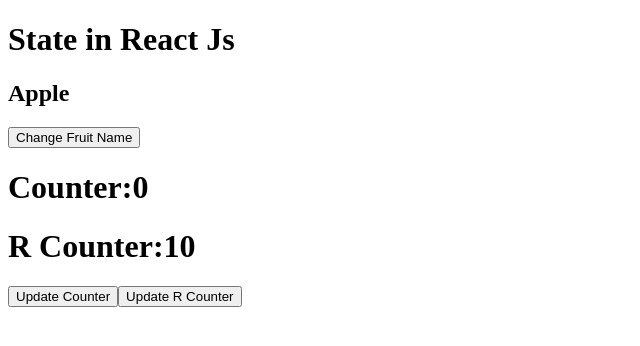
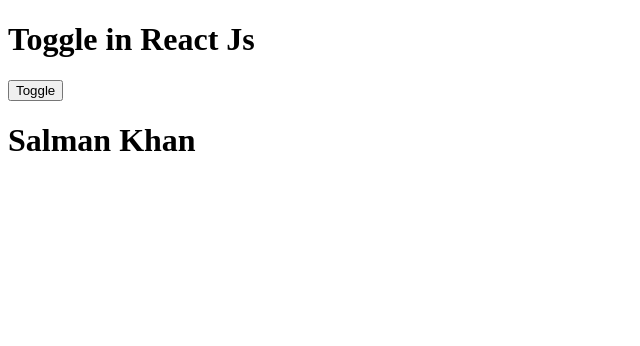
Before and after one commit to Suhani190803/React-blog, a React (Vite) app: page / in a window 1280 px wide. Shown: the top 346 px of the page, without its empty margins (0-640 px from the left). Built offline with nearby package versions, Linux system fonts and the light colour scheme.

Commit message:
Toggle in React Js

```diff
--- a/src/App.jsx
+++ b/src/App.jsx
@@ -1,18 +1,20 @@
-import Counter from "./Counter";
 import { useState } from "react";
+import User from "./User";
 function App(){
-    const [fruit,setFruit] =useState("Apple");
-    const handelFruit =()=>{
-      setFruit("Banana")
-    }
+    const [display,setDisplay] = useState(true)
      return(
       <div>
         <h1>
-          State in React Js
+          Toggle in React Js
         </h1>
-        <h2>{fruit}</h2>
-        <button onClick={handelFruit}>Change Fruit Name</button>
-        <Counter/>
+        <button onClick={()=>setDisplay(!display)}>Toggle</button>
+        {/* {
+          display?<h1>Anil Kapoor</h1>:null
+        }
+          */}
+          {
+          display?<User/>:null
+}
       </div>
      )
   }
--- /dev/null
+++ b/src/User.jsx
@@ -0,0 +1,8 @@
+function User (){
+    return(
+        <div>
+            <h1>Salman Khan</h1>
+        </div>
+    )
+}
+export default User;
```
